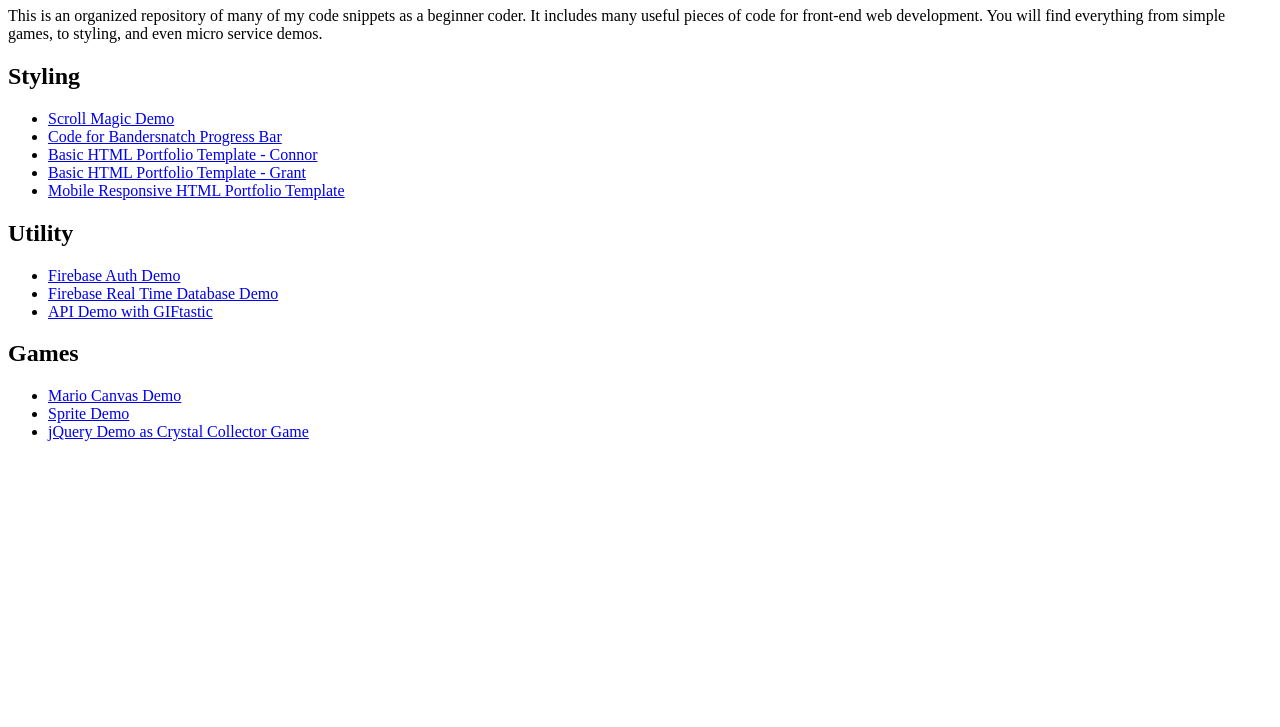
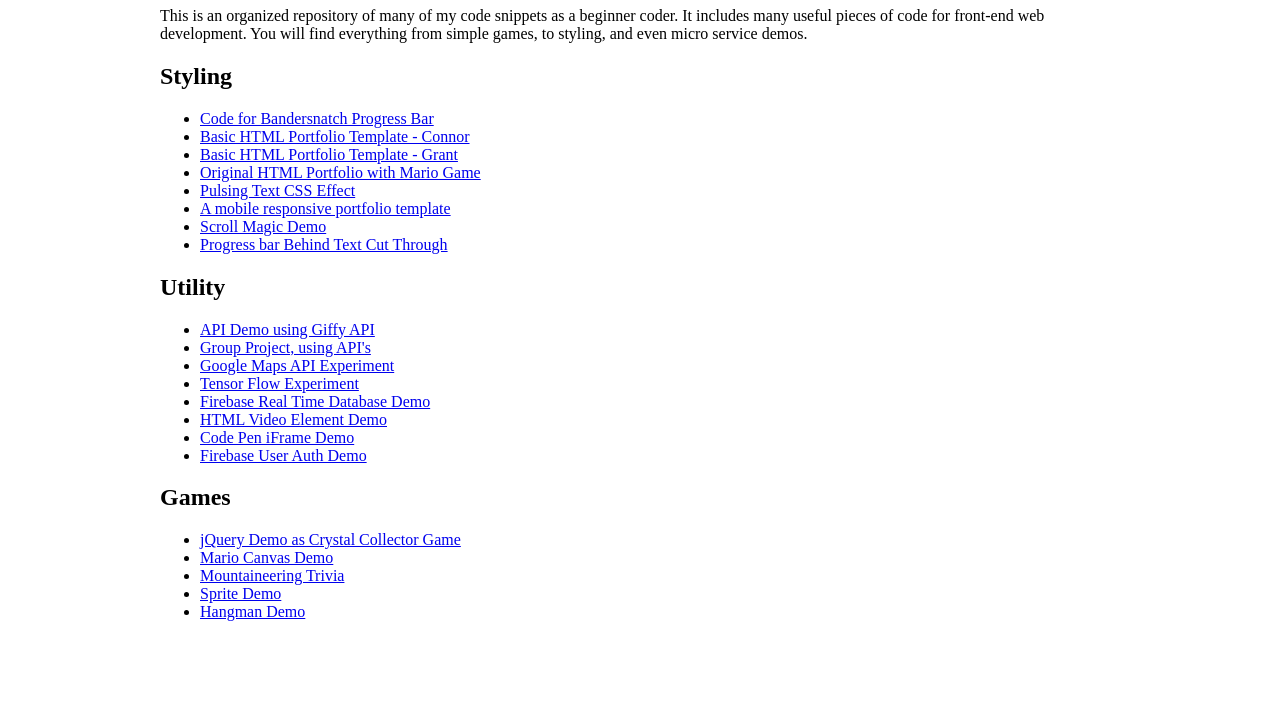
Before and after one commit to jaksik/front-end-library, a plain HTML site: page index.html in a window 1280 px wide. Shown: the part 73-800 px from the top of the page. Drawn offline with Linux system fonts and the light colour scheme.

Commit message:
updated directory

```diff
--- a/index.html
+++ b/index.html
@@ -5,6 +5,12 @@
     <meta charset="UTF-8">
     <meta name="viewport" content="width=device-width, initial-scale=1.0">
     <meta http-equiv="X-UA-Compatible" content="ie=edge">
+    <style>
+        body {
+            max-width: 960px;
+            margin: 0 auto;
+        }
+    </style>
     <title>Document</title>
 </head>
 
@@ -14,28 +20,37 @@
 
     <h2>Styling</h2>
     <ul>
-        <li> <a href="scroll-magic-demo.html">Scroll Magic Demo</a></br> </li>
-        <li>    <a href="./bandersnatch-bar-demo/index.html">Code for Bandersnatch Progress Bar</a></br>        </li>
-        <li>    <a href="./html-portfolio-connor/index.html">Basic HTML Portfolio Template - Connor</a></br>        </li>
-        <li>    <a href="./html-portfolio-grant/index.html">Basic HTML Portfolio Template - Grant</a></br>        </li>
-        <li>    <a href="./responsive-portfolio/index.html">Mobile Responsive HTML Portfolio Template</a></br>        </li>
+        <li><a href="./styling/bandersnatch-bar-demo/index.html">Code for Bandersnatch Progress Bar</a></li>
+        <li><a href="./styling/html-portfolio-connor/index.html">Basic HTML Portfolio Template - Connor</a></li>
+        <li><a href="./styling/html-portfolio-grant/index.html">Basic HTML Portfolio Template - Grant</a></li>
+        <li><a href="./styling/origional-portfolio/index.html">Original HTML Portfolio with Mario Game</a></li>
+        <li><a href="./styling/pulse-effect/index.html">Pulsing Text CSS Effect</a></li>
+        <li><a href="./styling/responsive-portfolio/index.html">A mobile responsive portfolio template</a></li>
+        <li><a href="scroll-magic-demo.html">Scroll Magic Demo</a></li>
+        <li><a href="./styling/text-progress-bar.html">Progress bar Behind Text Cut Through</a></li>
 
     </ul>
 
     <h2>Utility</h2>
     <ul>
-        <li> <a href="firebase-auth-demo.html">Firebase Auth Demo</a></br> </li>
-        <li>    <a href="./train-time//index.html">Firebase Real Time Database Demo</a></br>        </li>
-        <li>    <a href="./gif-tastic//index.html">API Demo with GIFtastic</a></br>        </li>
+        <li><a href="./utility/gif-tastic/index.html">API Demo using Giffy API</a></li>
+        <li><a href="./utility/goal-achiever/index.html">Group Project, using API's</a></li>
+        <li><a href="./utility/maps-api-demos/index.html">Google Maps API Experiment</a></li>
+        <li><a href="./utility/tensorflow-practice/index.html">Tensor Flow Experiment</a></li>
+        <li><a href="./utility/train-time/index.html">Firebase Real Time Database Demo</a></li>
+        <li><a href="./utility/video/index.html">HTML Video Element Demo</a></li>
+        <li><a href="./utility/code-pen.html">Code Pen iFrame Demo</a></li>
+        <li><a href="./utility/firebase-auth-demo.html">Firebase User Auth Demo</a></li>
 
     </ul>
 
     <h2>Games</h2>
     <ul>
-        <li> <a href="./mario-canvas-demo/index.html">Mario Canvas Demo</a></br> </li>
-        <li> <a href="./sprites-demo/index.html">Sprite Demo</a></br> </li>
-        <li>    <a href="./crystal-collector-game/index.html">jQuery Demo as Crystal Collector Game</a></br>        </li>
-
+        <li><a href="./games/crystal-collector-game/index.html">jQuery Demo as Crystal Collector Game</a></li>
+        <li><a href="./games/mario-canvas-demo/index.html">Mario Canvas Demo</a></li>
+        <li><a href="./games/mountaineering-trivia/index.html">Mountaineering Trivia</a></li>
+       <li><a href="./games/sprites-demo/index.html">Sprite Demo</a> </li>
+       <li><a href="./games/hangman.html">Hangman Demo</a></li>
     </ul>
 
 </body>
```
Also changed, not shown: games/hangman.html (+4 -2 lines).
